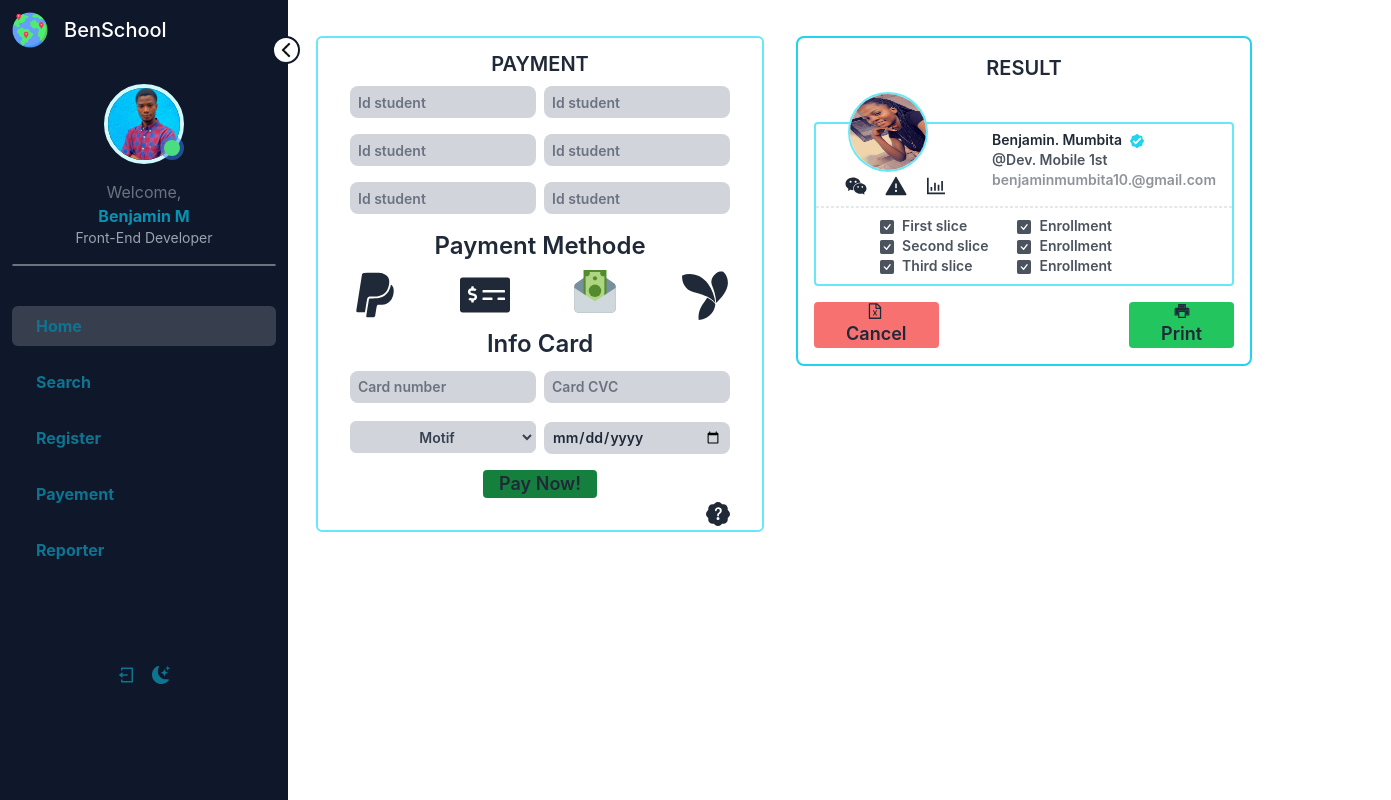
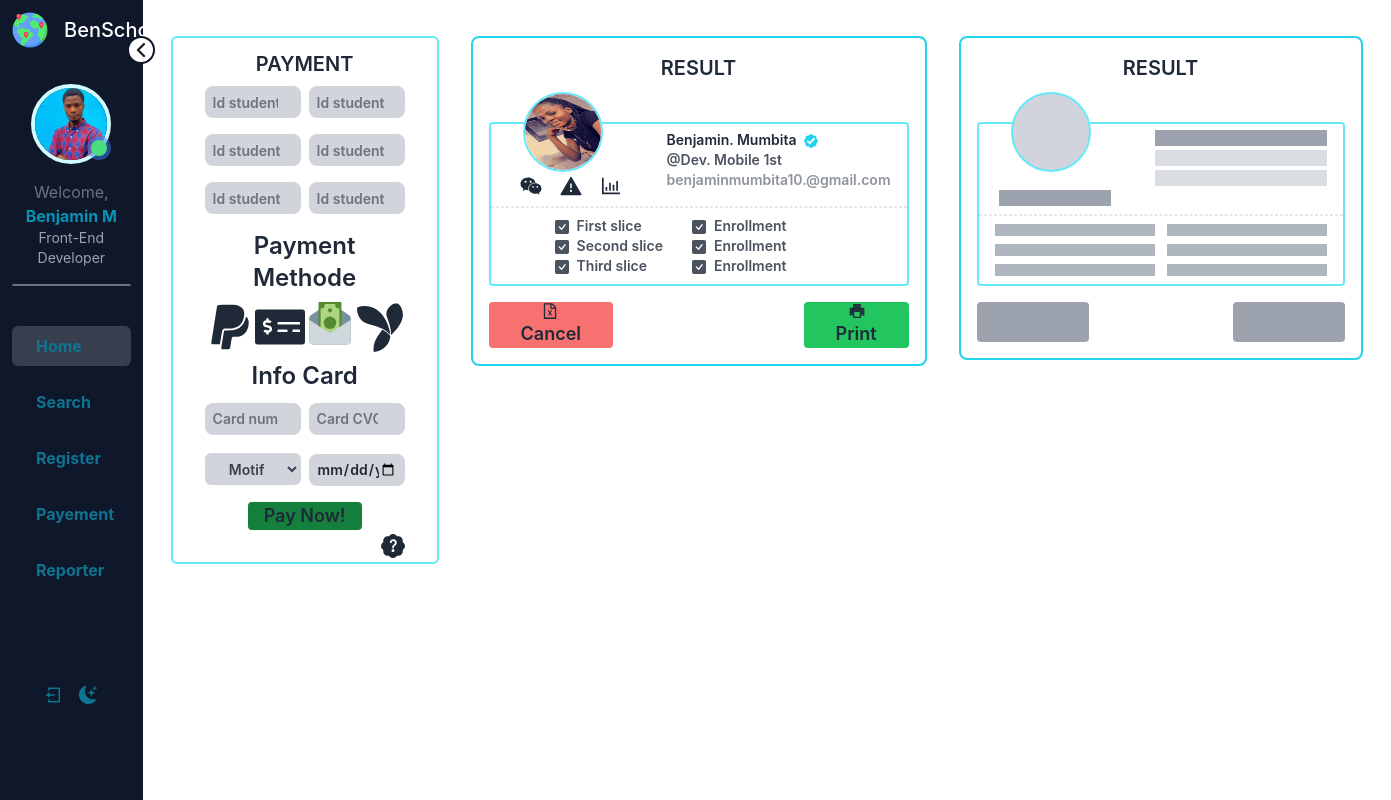
Before and after one commit to benjaminboy1/BenSchool, a React (Create React App) app: page / in a window 1280 px wide. Shown: the whole page, 1391 px wide, since content can reach past the window. Built offline with nearby package versions, Linux system fonts and the light colour scheme.

Commit message:
payment skeletonone

```diff
--- a/src/components/payment.jsx
+++ b/src/components/payment.jsx
@@ -166,6 +166,61 @@ const Payment = ()=>{
         </div>
 
 
+
+        <div className="ms:block hidden md:block">
+            <div className="border-cyan-400 border-2 p-4 rounded-lg">
+                {/** */}
+                <div className="">
+                    <p className="text-xl text-center">RESULT</p>
+                     {/** */}
+                    <div className="border-cyan-300 border-2 rounded mt-10">
+                        <div className="ml-8 mt-[-2rem] ">
+                            <div className="h-20 w-20 bg-gray-300 rounded-full border-2 border-cyan-300"/>
+                        </div>
+                        <div  className="px-4 ml-[10rem] mt-[-2.6rem] space-y-1">
+                        <div className="text-sm flex space-x-2 bg-gray-400 h-4">
+                        </div>
+                        <div className="mb-2 space-y-1">
+                            <p className="text-sm opacity-80 bg-gray-300 h-4 gap-2"></p>
+                            <p className="text-sm opacity-80 bg-gray-300 h-4"></p>
+
+                        </div>
+                        </div>
+
+                        <div className="flex space-x-4 ml-5 mt-1 p-2 h-2 bg-gray-400 w-28">
+                        </div>
+                        <div className="mt-2 border border-dashed"></div>
+                        <div className="flex space-x-3 text-sm opacity-80 ml-2 mr-2 p-2 ">
+
+                              <div className="space-y-2">
+                              <h3 className="bg-gray-400 h-3 w-40"></h3>
+                              <h3 className="bg-gray-400 h-3 w-40"></h3>
+                              <h3 className="bg-gray-400 h-3 w-40"></h3>
+                               </div>
+                            <div className="space-y-2">
+                              <h3 className="bg-gray-400 h-3 w-40"></h3>
+                              <h3 className="bg-gray-400 h-3 w-40"></h3>
+                              <h3 className="bg-gray-400 h-3 w-40"></h3>
+                               </div>
+
+
+
+                        </div>
+
+
+                    </div>
+                    <div className="flex justify-between mt-4">
+                        <button className=" px-8 text-lg bg-gray-400 h-10 w-28 rounded"></button>
+                        <button className=" px-8 text-lg bg-gray-400 h-10 w-28 rounded"></button>
+
+
+                    </div>
+                </div>
+
+            </div>
+        </div>
+
+
         </div>
     )
 }
```
